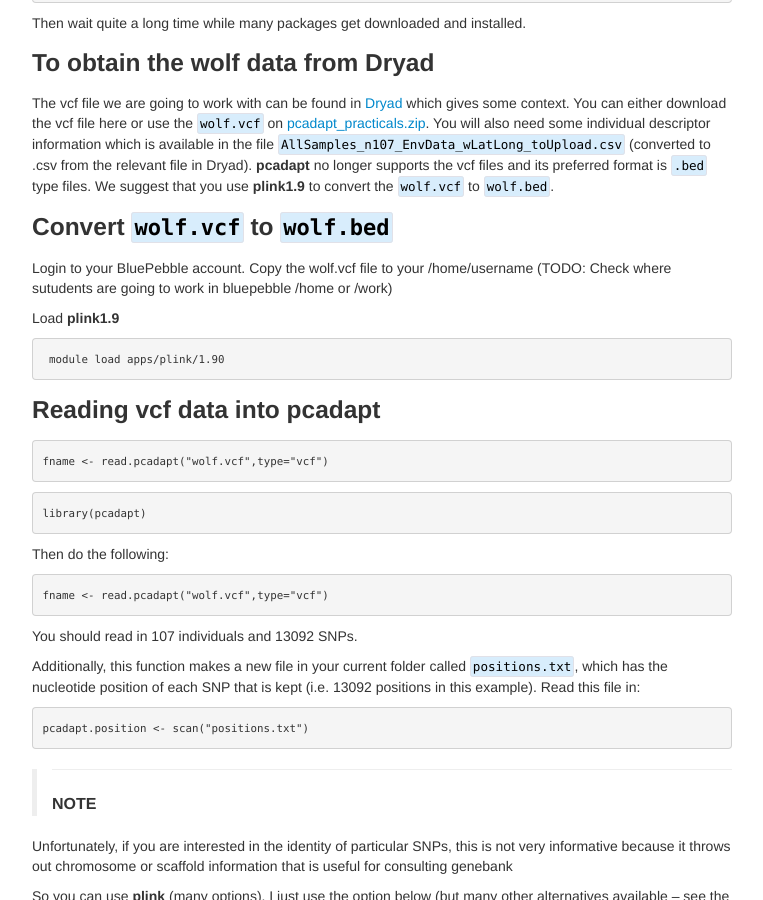
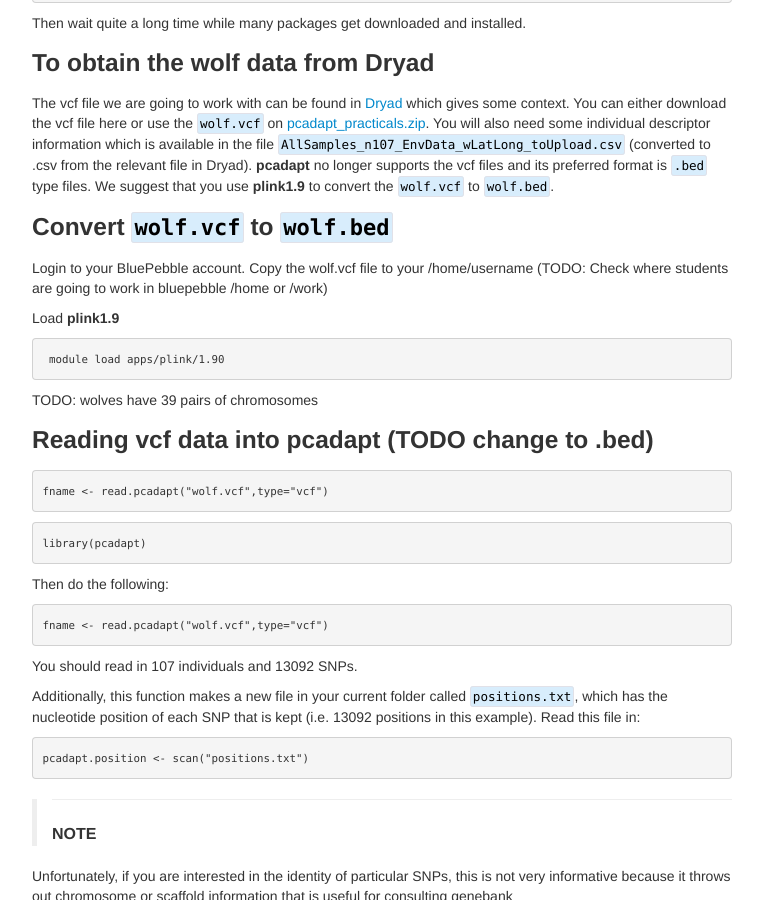
Before and after one commit to ritarasteiro/FieldCourse, a Jekyll site: the page built from pages/PCAdapt_practical.md, in a window 1280 px wide and 900 px high, scrolled down 451 px. Shown: the whole window, without its empty margins (258-1021 px from the left). Built offline with Jekyll 4.4.1, drawn with Linux system fonts in a browser that asks for light colours.

Commit message:
Update PCAdapt_practical.md

````diff
--- a/pages/PCAdapt_practical.md
+++ b/pages/PCAdapt_practical.md
@@ -28,18 +28,19 @@ which gives some context. You can either download the vcf file here or use the `
 
 ### Convert ``wolf.vcf`` to ``wolf.bed``
 
-Login to your BluePebble account. Copy the wolf.vcf file to your /home/username (TODO: Check where sutudents are going to work in bluepebble /home or /work)
+Login to your BluePebble account. Copy the wolf.vcf file to your /home/username (TODO: Check where students are going to work in bluepebble /home or /work)
 
 Load  **plink1.9**
 
 ```sh
  module load apps/plink/1.90
 ```
-[//]: #  wolves have 39 pairs of chromosomes
+
+TODO: wolves have 39 pairs of chromosomes
 
 
 
-### Reading vcf data into pcadapt
+### Reading vcf data into pcadapt (TODO change to .bed)
 ```R
 fname <- read.pcadapt("wolf.vcf",type="vcf")
 ```
````
